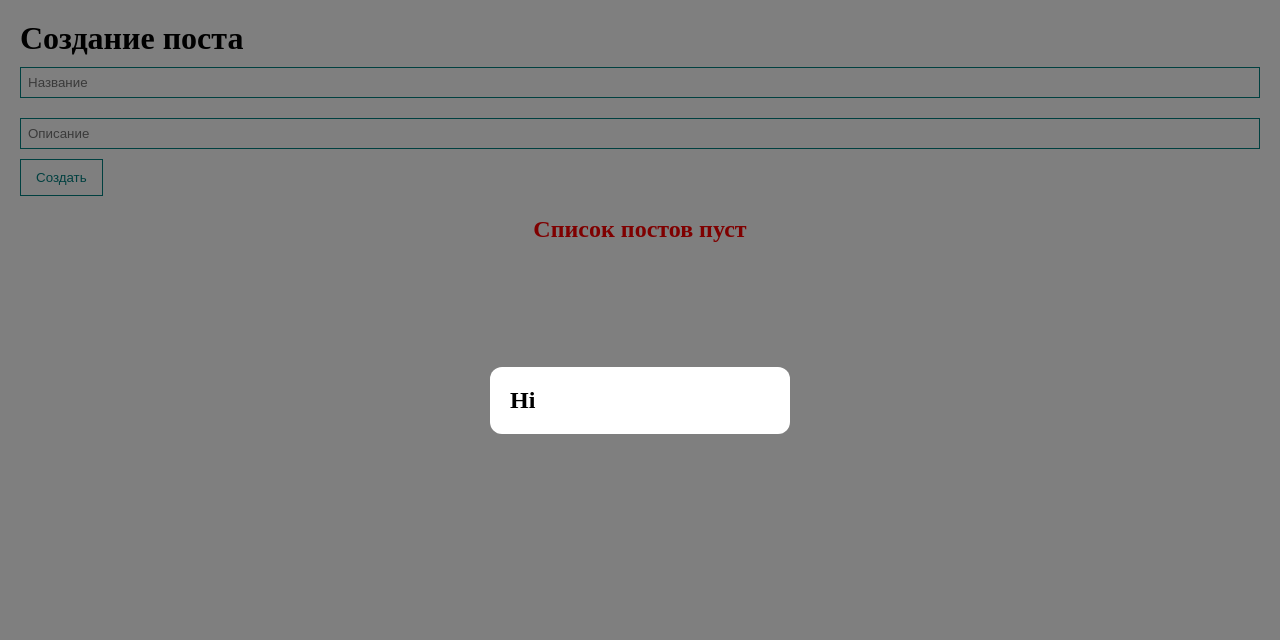
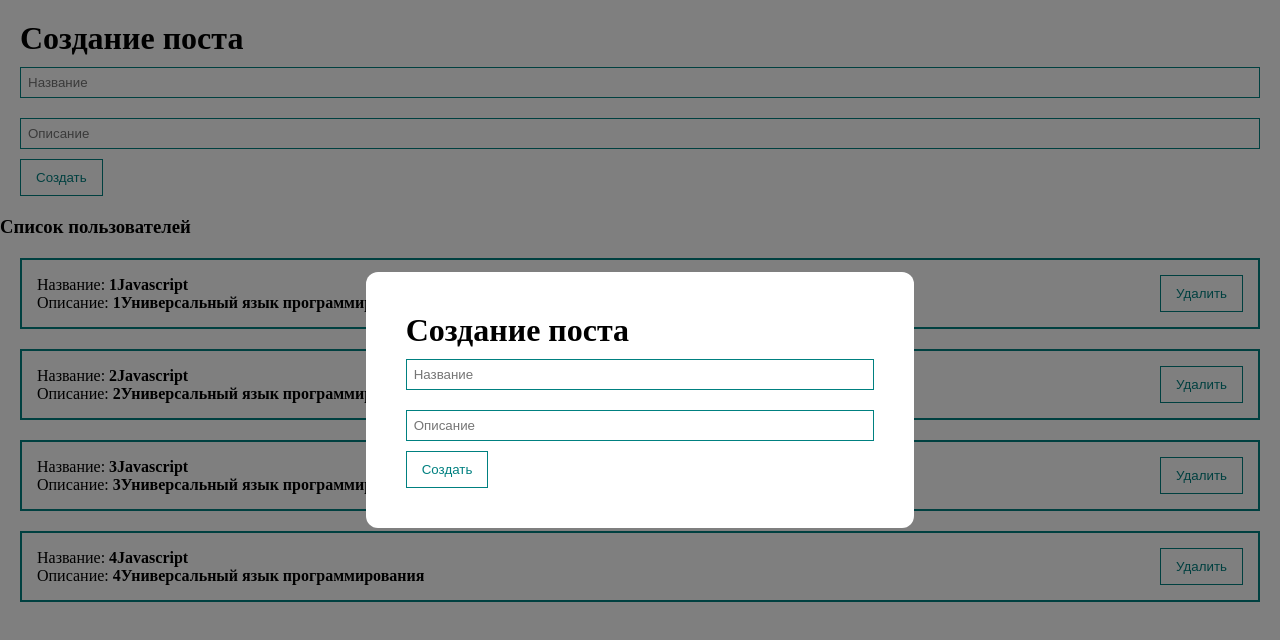
Before and after one commit to ViolettaFilimonova/Vue3, a Vue app: page / in a window 1280 px wide. Shown: the top 640 px of the page. Built offline with nearby package versions, Linux system fonts and the light colour scheme; the HTML template or start-up script is replaced by a standard one.

Commit message:
modal window add postForm

```diff
--- a/src/App.vue
+++ b/src/App.vue
@@ -1,7 +1,7 @@
 <template>
 <div>
   <my-dialog v-model:show="dialogVisible">
-    <h2>Hi</h2>
+   <post-form @createP="createPost"/>
   </my-dialog>
   <post-form @createP="createPost"/>
   <post-list :posts="posts" @remove="removePost"/>
@@ -27,6 +27,8 @@ export default {
   methods:{
     createPost(post){
       this.posts.push(post)
+      this.dialogVisible = false
+
     },
     removePost(post){
       this.posts = this.posts.filter(p => p.id !== post.id)
--- a/src/Components/PostList.vue
+++ b/src/Components/PostList.vue
@@ -1,5 +1,5 @@
 <template>
-  <div v-if="posts.lenght > 0">
+  <div v-if="posts.lenght !== 0">
     <h3>Список пользователей</h3>
     <post-item
       v-for="post in posts"
```
